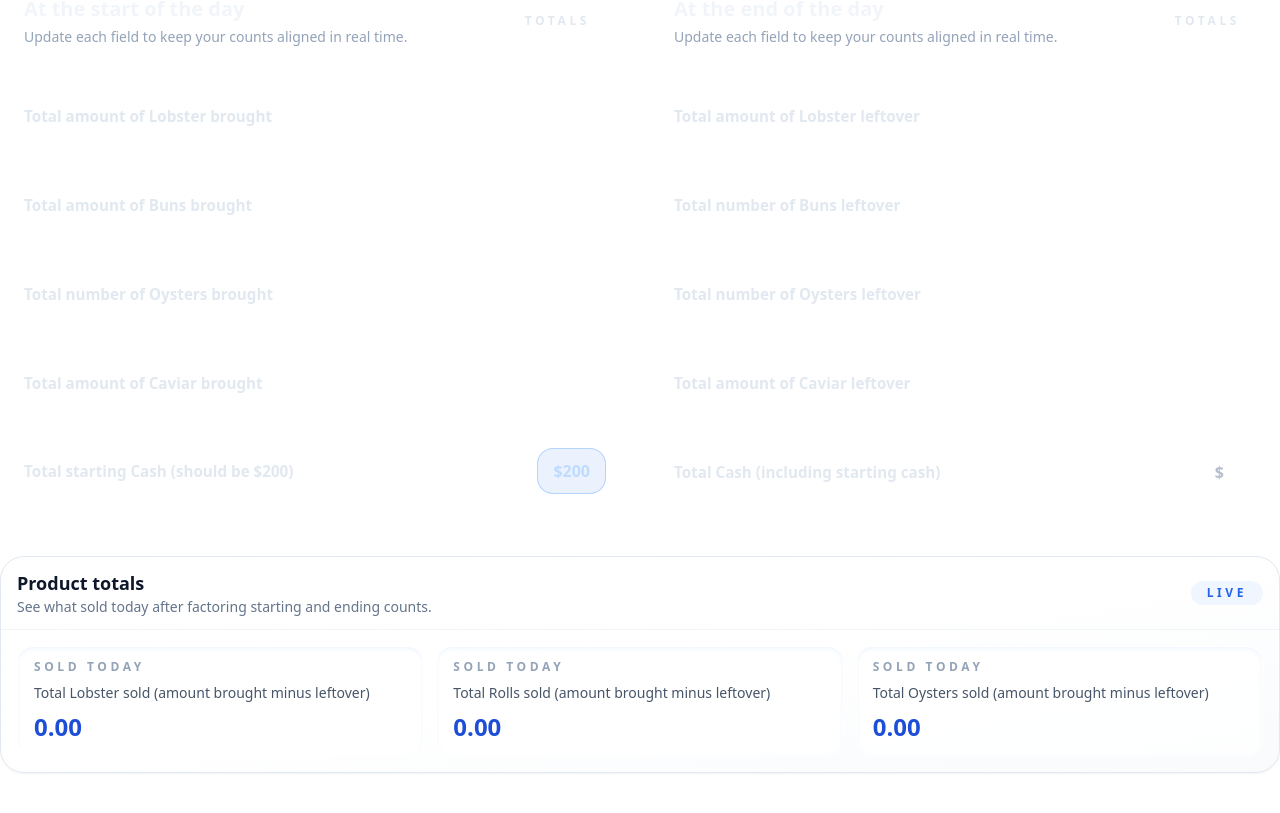
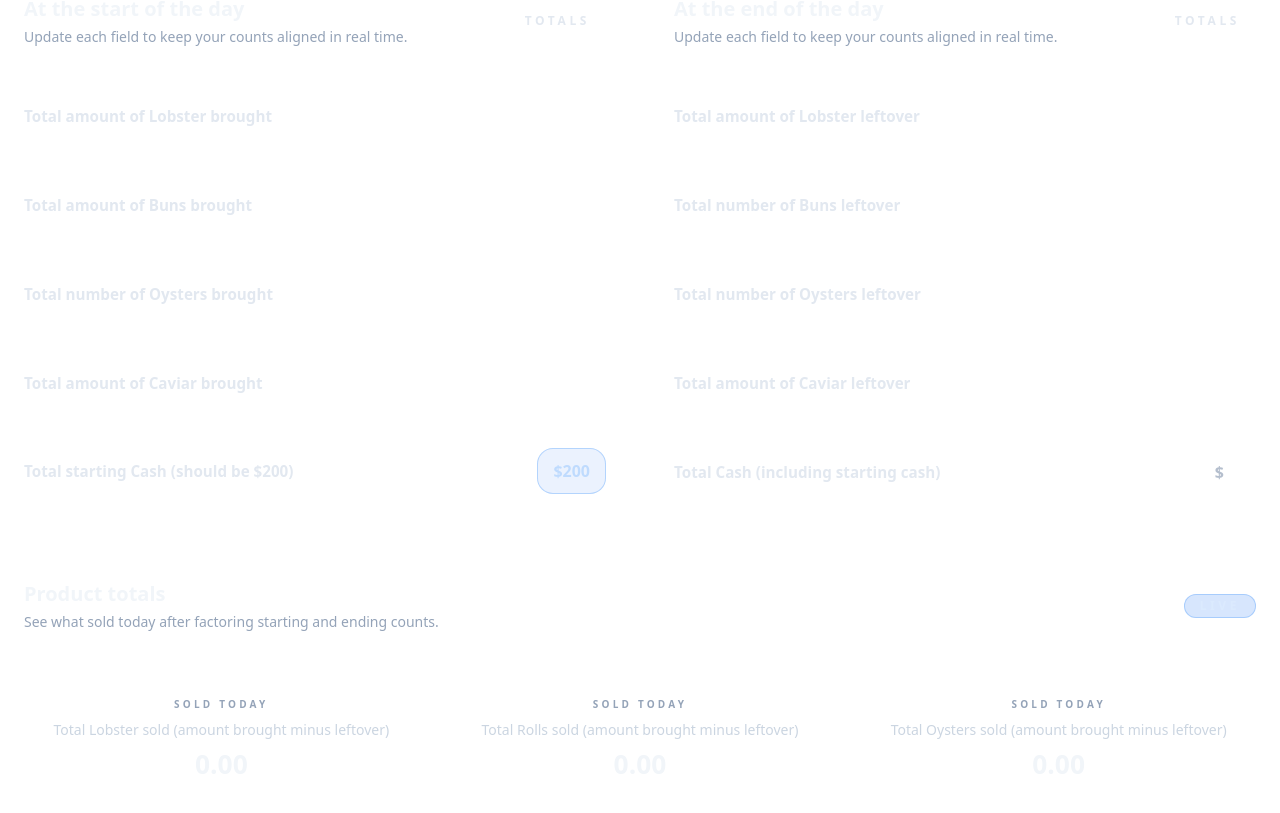
Before and after one commit to josealarconchacon/inventory-sheet, a React (Vite) app: page / in a window 1280 px wide. Shown: the part 335-1148 px from the top of the page. Before the commit the page ends 1108 px from the top, so only its background shows below. Built offline with nearby package versions, Linux system fonts and the light colour scheme.

Commit message:
update product totals section with formatted daily sold values

```diff
--- a/src/features/inventory/components/ProductTotalsSection.jsx
+++ b/src/features/inventory/components/ProductTotalsSection.jsx
@@ -5,30 +5,30 @@ const ProductTotalsSection = ({ totals }) => {
   const safeTotals = totals ?? {};
 
   return (
-    <section className="rounded-3xl border border-slate-200 bg-gradient-to-br from-white/95 via-white/90 to-slate-50/90 shadow-sm backdrop-blur">
-      <header className="flex flex-wrap items-center justify-between gap-3 border-b border-slate-100 px-4 py-3">
-        <div>
-          <h2 className="text-lg font-semibold text-slate-900">Product totals</h2>
-          <p className="text-sm text-slate-500">
+    <section className="inventory-card inventory-motion-fade inventory-motion-delay-3">
+      <header className="flex flex-col gap-2 border-b border-white/10 px-5 py-5 sm:px-6 sm:py-6 md:flex-row md:items-center md:justify-between md:gap-3">
+        <div className="space-y-1">
+          <h2 className="text-lg font-semibold text-slate-100 sm:text-xl">Product totals</h2>
+          <p className="text-sm text-slate-400">
             See what sold today after factoring starting and ending counts.
           </p>
         </div>
-        <span className="rounded-full bg-blue-50 px-4 py-1 text-xs font-semibold uppercase tracking-[0.3em] text-blue-600">
+        <span className="self-start rounded-full bg-blue-500/20 px-4 py-1 text-xs font-semibold uppercase tracking-[0.3em] text-blue-100 ring-1 ring-inset ring-blue-400/40 md:self-center">
           Live
         </span>
       </header>
 
-      <div className="grid gap-3 px-4 py-4 sm:grid-cols-3">
+      <div className="grid grid-cols-2 gap-4 px-5 py-5 sm:grid-cols-3">
         {productTotalsRows.map(({ key, label }) => (
           <article
             key={key}
-            className="flex flex-col gap-2 rounded-2xl border border-transparent bg-white/80 px-4 py-3 shadow-inner shadow-blue-50 transition hover:border-blue-200 hover:shadow-lg"
+            className="group flex flex-col items-center gap-2 rounded-2xl bg-white/5 px-4 py-5 text-center shadow-[inset_0_1px_0_rgba(255,255,255,0.05)] transition-all duration-200 hover:-translate-y-[2px] hover:bg-white/10 hover:shadow-[0_20px_36px_-28px_rgba(59,130,246,0.65)]"
           >
-            <span className="text-xs font-semibold uppercase tracking-[0.3em] text-slate-400">
+            <span className="text-[10px] font-semibold uppercase tracking-[0.32em] text-slate-400">
               Sold today
             </span>
-            <p className="text-sm font-medium text-slate-600">{label}</p>
-            <span className="text-2xl font-bold text-blue-700">
+            <p className="text-sm font-medium text-slate-300">{label}</p>
+            <span className="text-2xl font-bold text-slate-100 sm:text-[1.65rem]">
               {formatSoldValue(safeTotals[key])}
             </span>
           </article>
```
